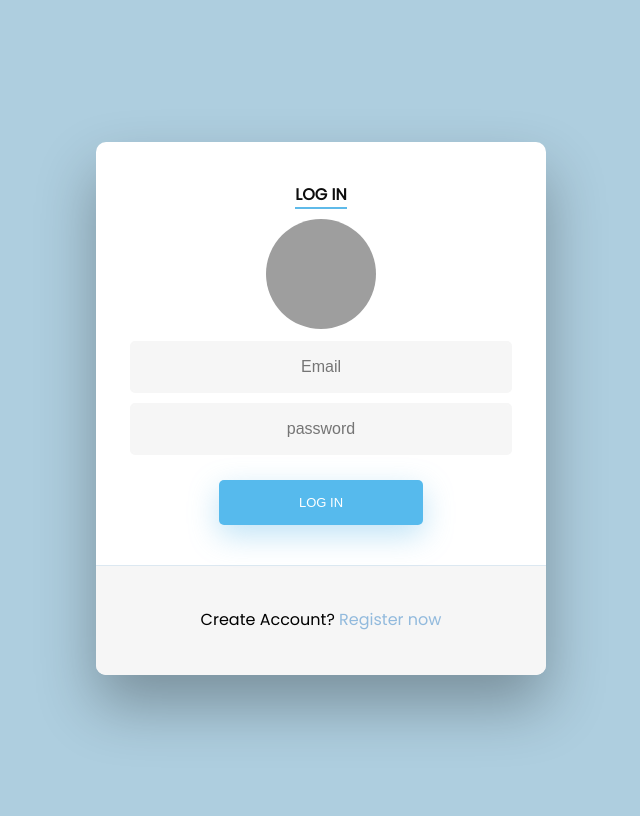
After one commit to hussein-jaban/insta-clone-django, a Django app: page /loginPage/ in a window 1280 px wide. The commit adds this page. Shown: the whole page, without its empty margins (319-959 px from the left). Run offline with Django 4.2, Linux system fonts and the light colour scheme; grey boxes are pictures that could not be loaded.

Commit message:
creating the boiler plate of the login page with html & css

```diff
--- a/base/urls.py
+++ b/base/urls.py
@@ -3,5 +3,6 @@ from . import views
 
 urlpatterns = [
     path('', views.home, name='home'),
+    path('loginPage/', views.loginPage, name='loginPage'),
 
 ]
--- a/base/views.py
+++ b/base/views.py
@@ -6,3 +6,7 @@ from django.http import HttpResponse
 
 def home(request):
    return render(request, 'home.html')
+
+
+def loginPage(request):
+   return render(request, 'login.html')
--- a/insta_clone/settings.py
+++ b/insta_clone/settings.py
@@ -137,6 +137,9 @@ USE_TZ = True
 # https://docs.djangoproject.com/en/4.0/howto/static-files/
 
 STATIC_URL = 'static/'
+STATICFILES_DIRS = [
+    BASE_DIR / 'static'
+]
 
 cloudinary.config(
   cloud_name = "husseincloud",
--- a/insta_clone/urls.py
+++ b/insta_clone/urls.py
@@ -15,8 +15,11 @@ Including another URLconf
 """
 from django.contrib import admin
 from django.urls import path, include
+from django.conf import settings
+from django.conf.urls.static import static
 
 urlpatterns = [
     path('admin/', admin.site.urls),
     path('', include('base.urls')),
 ]
+urlpatterns += static(settings.MEDIA_URL, document_root=settings.MEDIA_ROOT)
--- /dev/null
+++ b/static/css/login-register.css
@@ -0,0 +1,182 @@
+@import url('https://fonts.googleapis.com/css?family=Poppins');
+/* BASIC */
+html {
+  background-color: #aecedf;
+}
+body {
+  font-family: 'Poppins', sans-serif;
+  height: 100vh;
+}
+a {
+  color: #92badd;
+  display: inline-block;
+  text-decoration: none;
+  font-weight: 400;
+}
+h2 {
+  text-align: center;
+  font-size: 16px;
+  font-weight: 600;
+  text-transform: uppercase;
+  display: inline-block;
+  margin: 40px 8px 10px 8px;
+  color: #cccccc;
+}
+/* STRUCTURE */
+.wrapper {
+  display: flex;
+  align-items: center;
+  flex-direction: column;
+  justify-content: center;
+  width: 100%;
+  min-height: 100%;
+  padding: 20px;
+}
+#formContent {
+  -webkit-border-radius: 10px 10px 10px 10px;
+  border-radius: 10px 10px 10px 10px;
+  background: #fff;
+  padding: 30px;
+  width: 90%;
+  max-width: 450px;
+  position: relative;
+  padding: 0px;
+  -webkit-box-shadow: 0 30px 60px 0 rgba(0, 0, 0, 0.3);
+  box-shadow: 0 30px 60px 0 rgba(0, 0, 0, 0.3);
+  text-align: center;
+}
+#formFooter {
+  background-color: #f6f6f6;
+  border-top: 1px solid #dce8f1;
+  padding: 25px;
+  text-align: center;
+  -webkit-border-radius: 0 0 10px 10px;
+  border-radius: 0 0 10px 10px;
+}
+/* TABS */
+h2.inactive {
+  color: #cccccc;
+}
+h2.active {
+  color: #0d0d0d;
+  border-bottom: 2px solid #5fbae9;
+}
+/* FORM TYPOGRAPHY*/
+input[type='button'],
+input[type='submit'],
+input[type='reset'] {
+  background-color: #56baed;
+  border: none;
+  color: white;
+  padding: 15px 80px;
+  text-align: center;
+  text-decoration: none;
+  display: inline-block;
+  text-transform: uppercase;
+  font-size: 13px;
+  -webkit-box-shadow: 0 10px 30px 0 rgba(95, 186, 233, 0.4);
+  box-shadow: 0 10px 30px 0 rgba(95, 186, 233, 0.4);
+  -webkit-border-radius: 5px 5px 5px 5px;
+  border-radius: 5px 5px 5px 5px;
+  margin: 5px 20px 40px 20px;
+  -webkit-transition: all 0.3s ease-in-out;
+  -moz-transition: all 0.3s ease-in-out;
+  -ms-transition: all 0.3s ease-in-out;
+  -o-transition: all 0.3s ease-in-out;
+  transition: all 0.3s ease-in-out;
+}
+input[type='button']:hover,
+input[type='submit']:hover,
+input[type='reset']:hover {
+  background-color: #39ace7;
+}
+input[type='button']:active,
+input[type='submit']:active,
+input[type='reset']:active {
+  -moz-transform: scale(0.95);
+  -webkit-transform: scale(0.95);
+  -o-transform: scale(0.95);
+  -ms-transform: scale(0.95);
+  transform: scale(0.95);
+}
+input[type='email'] {
+  background-color: #f6f6f6;
+  border: none;
+  color: #0d0d0d;
+  padding: 15px 32px;
+  text-align: center;
+  text-decoration: none;
+  display: inline-block;
+  font-size: 16px;
+  margin: 5px;
+  width: 85%;
+  border: 2px solid #f6f6f6;
+  -webkit-transition: all 0.5s ease-in-out;
+  -moz-transition: all 0.5s ease-in-out;
+  -ms-transition: all 0.5s ease-in-out;
+  -o-transition: all 0.5s ease-in-out;
+  transition: all 0.5s ease-in-out;
+  -webkit-border-radius: 5px 5px 5px 5px;
+  border-radius: 5px 5px 5px 5px;
+}
+input[type='email']:focus {
+  background-color: #fff;
+  border-bottom: 2px solid #5fbae9;
+}
+input[type='email']:placeholder {
+  color: #cccccc;
+}
+input[type='text'] {
+  background-color: #f6f6f6;
+  border: none;
+  color: #0d0d0d;
+  padding: 15px 32px;
+  text-align: center;
+  text-decoration: none;
+  display: inline-block;
+  font-size: 16px;
+  margin: 5px;
+  width: 85%;
+  border: 2px solid #f6f6f6;
+  -webkit-transition: all 0.5s ease-in-out;
+  -moz-transition: all 0.5s ease-in-out;
+  -ms-transition: all 0.5s ease-in-out;
+  -o-transition: all 0.5s ease-in-out;
+  transition: all 0.5s ease-in-out;
+  -webkit-border-radius: 5px 5px 5px 5px;
+  border-radius: 5px 5px 5px 5px;
+}
+input[type='text']:focus {
+  background-color: #fff;
+  border-bottom: 2px solid #5fbae9;
+}
+input[type='text']:placeholder {
+  color: #cccccc;
+}
+
+.underlineHover:after {
+  display: block;
+  left: 0;
+  bottom: -10px;
+  width: 0;
+  height: 2px;
+  background-color: #56baed;
+  content: '';
+  transition: width 0.2s;
+}
+.underlineHover:hover {
+  color: #0d0d0d;
+}
+.underlineHover:hover:after {
+  width: 100%;
+}
+/* OTHERS */
+*:focus {
+  outline: none;
+}
+#icon {
+  width: 60%;
+}
+* {
+  box-sizing: border-box;
+}
--- /dev/null
+++ b/static/main.css
@@ -0,0 +1,3 @@
+body {
+  background-color: aquamarine;
+}
--- a/templates/home.html
+++ b/templates/home.html
@@ -1,9 +1,12 @@
+{% load static %}
+
 <!DOCTYPE html>
 <html lang="en">
   <head>
     <meta charset="UTF-8" />
     <meta http-equiv="X-UA-Compatible" content="IE=edge" />
     <meta name="viewport" content="width=device-width, initial-scale=1.0" />
+    <link rel="stylesheet" href="{% static 'main.css' %}" />
     <title>Document</title>
   </head>
   <body>
--- /dev/null
+++ b/templates/login.html
@@ -0,0 +1,63 @@
+{% load static %}
+
+<!DOCTYPE html>
+<html lang="en">
+  <head>
+    <meta charset="UTF-8" />
+    <meta http-equiv="X-UA-Compatible" content="IE=edge" />
+    <meta name="viewport" content="width=device-width, initial-scale=1.0" />
+    <link rel="stylesheet" href="{% static 'css/login-register.css' %}" />
+    <title>Log-in</title>
+  </head>
+  <body>
+    <div class="wrapper fadeInDown">
+      <div id="formContent">
+        <!-- Tabs Titles -->
+        <h2 class="active">Log In</h2>
+
+        <!-- Icon -->
+        <div class="fadeIn first">
+          <img
+            src="https://res.cloudinary.com/husseincloud/image/upload/v1654285390/hz7a08c74kynhnx24lwd.png"
+            id="icon"
+            alt="User Icon"
+            style="width: 110px; height: 110px; border-radius: 50%"
+          />
+        </div>
+
+        <!-- Login Form -->
+        <form>
+          <input
+            type="email"
+            id="login"
+            class="fadeIn second"
+            name="login"
+            placeholder="Email"
+            required
+          />
+          <input
+            type="text"
+            id="password"
+            class="fadeIn third"
+            name="login"
+            placeholder="password"
+            required
+          />
+          <input
+            type="submit"
+            class="fadeIn fourth"
+            value="Log In"
+            style="margin-top: 20px"
+          />
+        </form>
+
+        <!-- Remind Passowrd -->
+        <div id="formFooter">
+          <p>
+            Create Account? <a class="underlineHover" href="#">Register now</a>
+          </p>
+        </div>
+      </div>
+    </div>
+  </body>
+</html>
```
